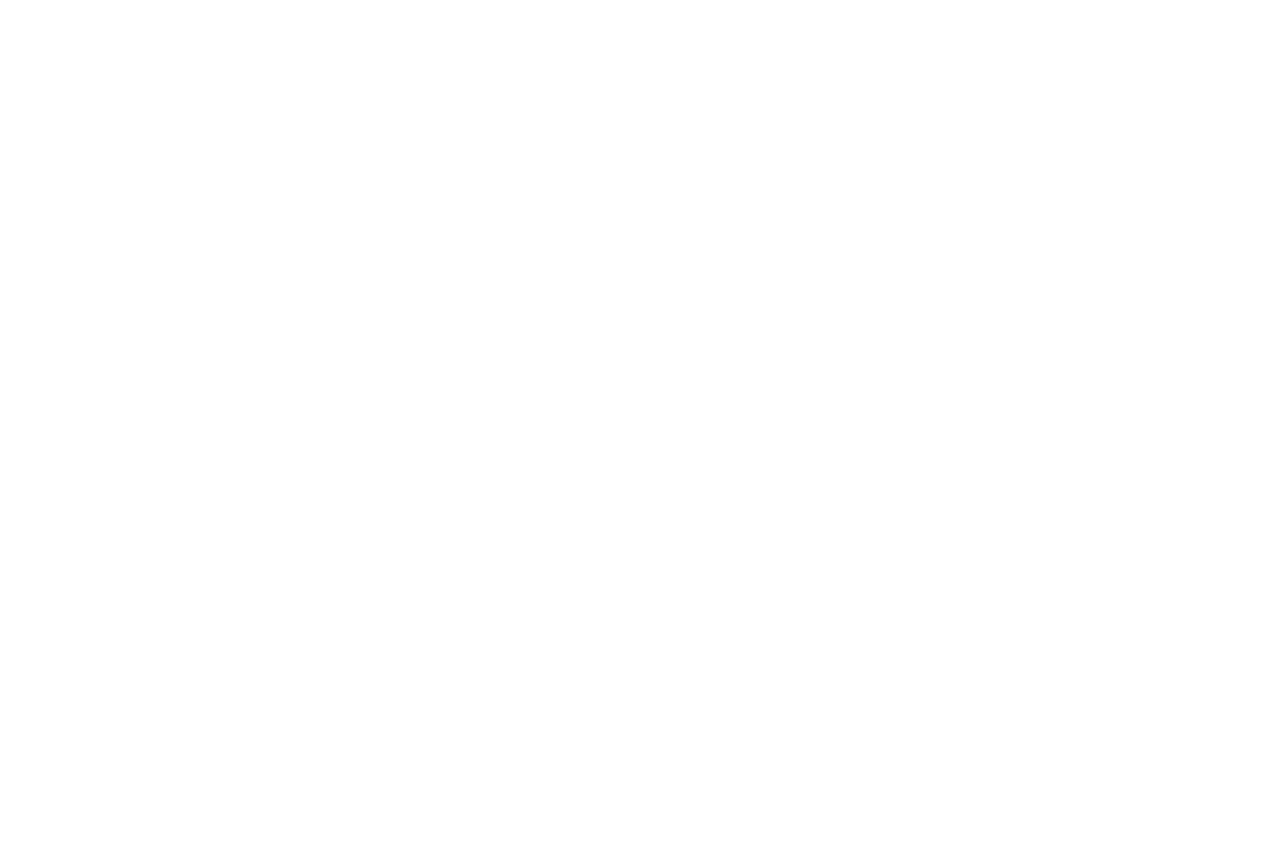
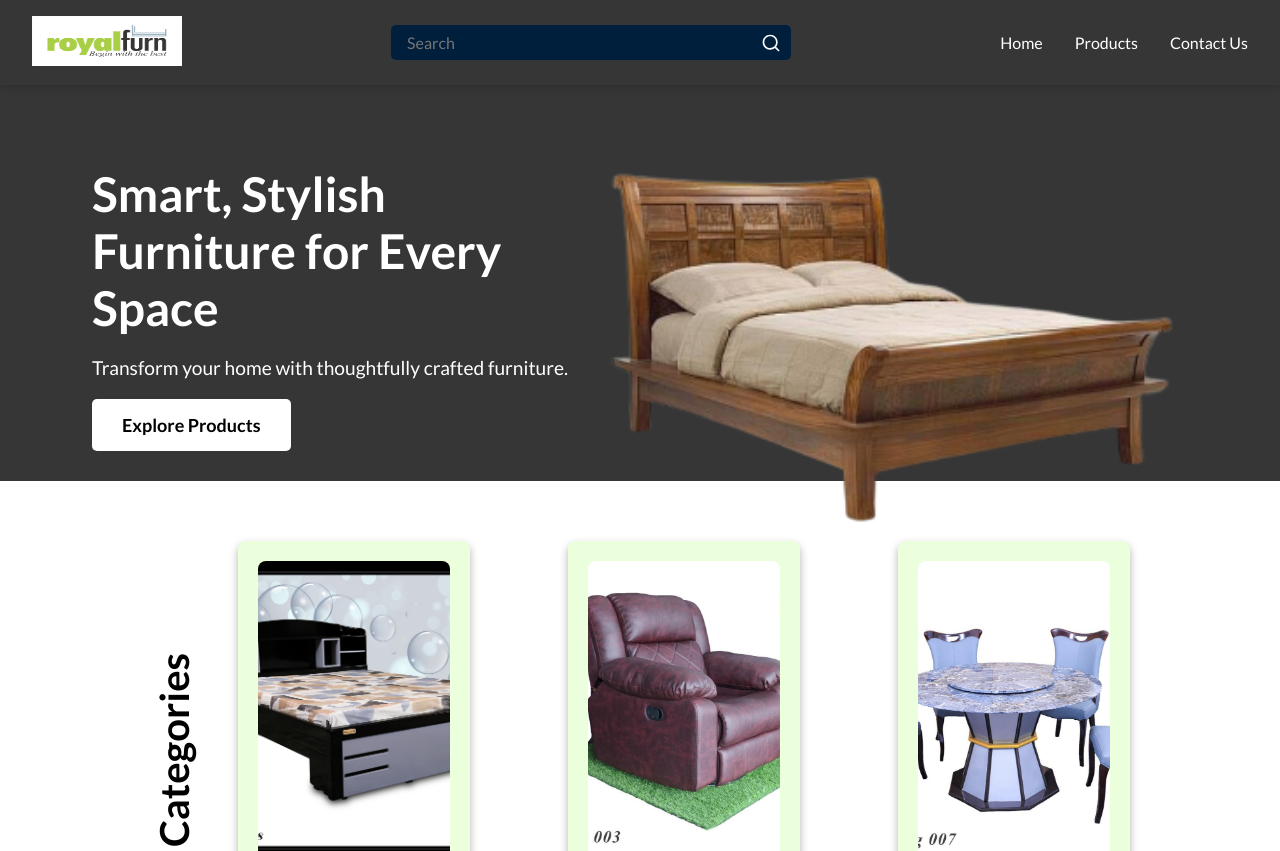
Before and after one commit to sriharibyreddy96/furn-royal, a React (Create React App) app: page / in a window 1280 px wide. Before the commit this address had no page. Shown: the top 851 px of the page. Before the commit the page ends 800 px from the top, so only its background shows below. Built offline with nearby package versions, Linux system fonts and the light colour scheme.

Commit message:
App commit1

```diff
--- a/src/App.js
+++ b/src/App.js
@@ -14,7 +14,7 @@
   return (
     <BrowserRouter  basename={process.env.PUBLIC_URL}>
       <Routes>
-        <Route exact path="/furn-royal" element={<Homepage />} />
+        <Route exact path="/" element={<Homepage />} />
         <Route path="/category/:category" element={<ProductPage />} />
         <Route path="/product/:id" element={<ProductPage />} />
         {/* <Route path="/products" element={<ProductPage />} /> */}
```
